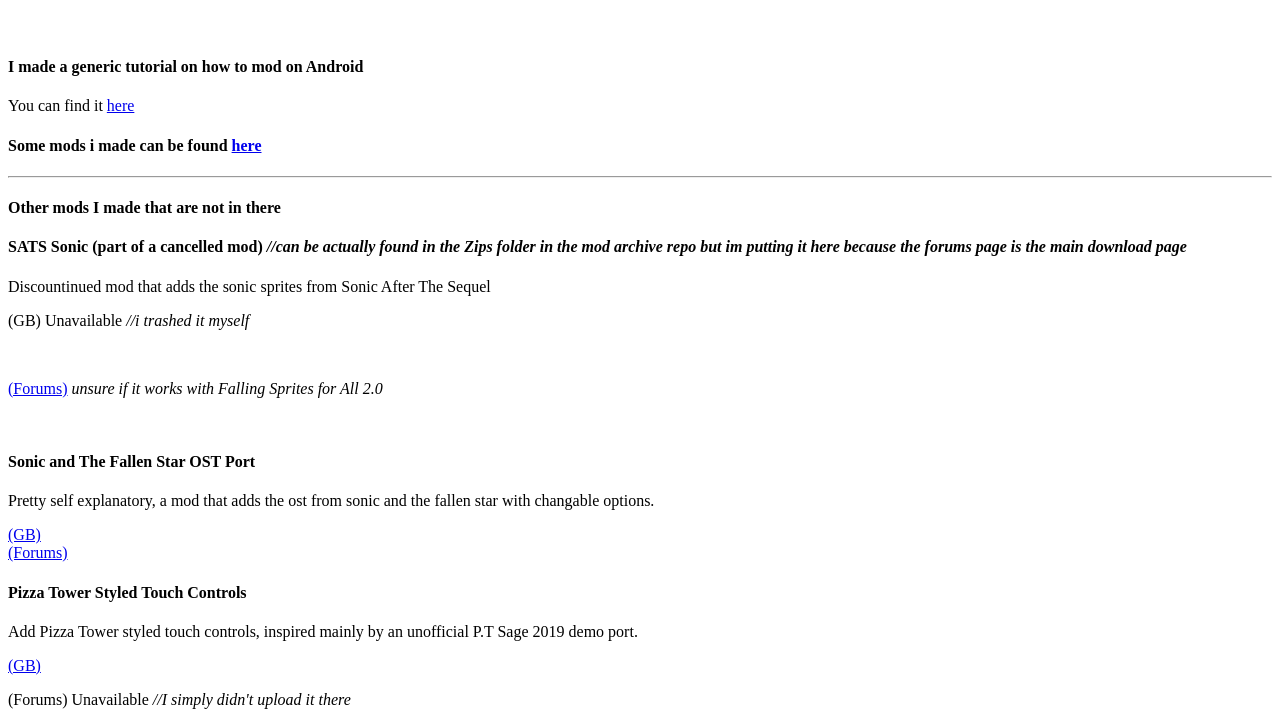
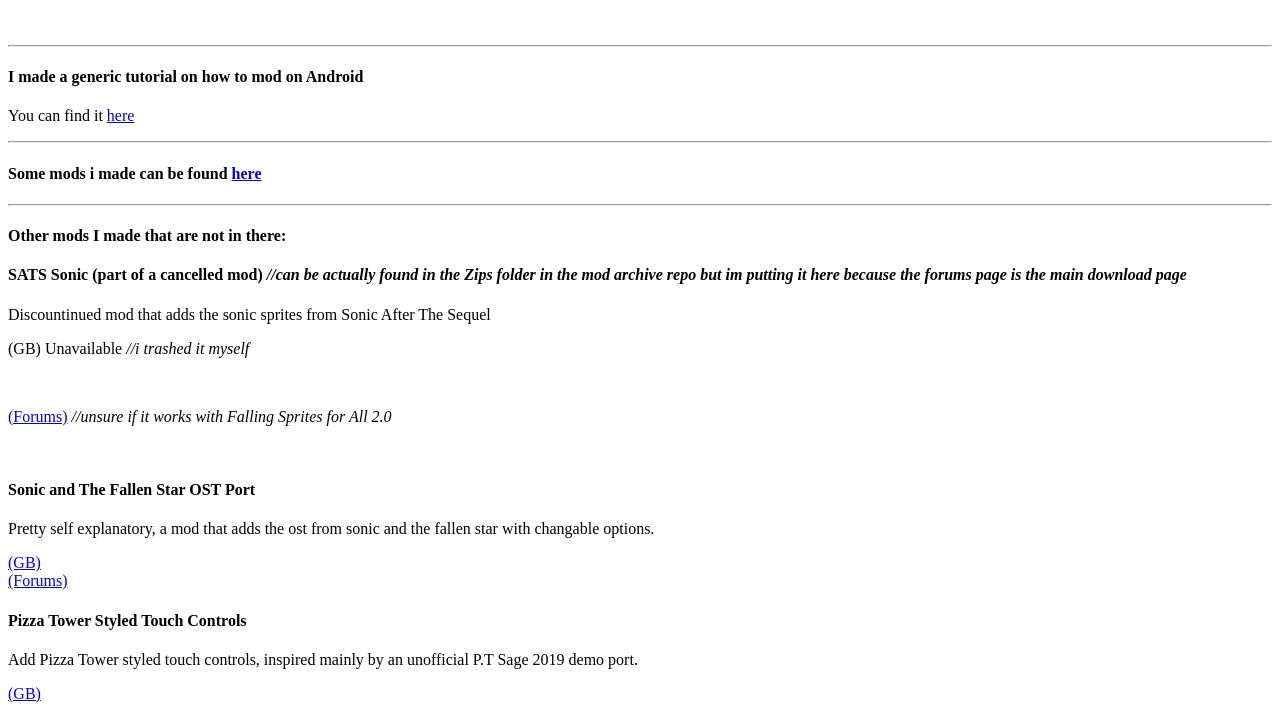
Before and after one commit to Hexfalc/HexFalc.github.io, a plain HTML site: page s3air/index.html in a window 1280 px wide. Shown: the part 61-777 px from the top of the page. Drawn offline with Linux system fonts and the light colour scheme.

Commit message:
Update index.html

```diff
--- a/s3air/index.html
+++ b/s3air/index.html
@@ -5,21 +5,21 @@
 <body>
 
 <h1>HexFalc Sonic 3 AIR Mods and Other Misc Stuff</h1> <br>
-
+<hr>
 <h4>I made a generic tutorial on how to mod on Android</h4>
 
 <p>You can find it <a href="https://gamebanana.com/tuts/15964">here</a></p>
-
+<hr>
 <h4>Some mods i made can be found <a href="https://github.com/Hexfalc/HexFalc-3AIR-Mods-Archive">here</a></h4>
 <hr>
-<h4>Other mods I made that are not in there</h4>
+<h4>Other mods I made that are not in there:</h4>
 
 <h4>SATS Sonic (part of a cancelled mod) <i>//can be actually found in the Zips folder in the mod archive repo but im putting it here because the forums page is the main download page</i></h4>
 
 <p>Discountinued mod that adds the sonic sprites from Sonic After The Sequel<p>
 
 <p>(GB) Unavailable <i>//i trashed it myself</i></p> <br>
-<p><a href="https://sonic3air.boards.net/thread/85/discontinued-sonic-after-sequel?page=1#scrollTo=406">(Forums)</a> <i>unsure if it works with Falling Sprites for All 2.0</i></p><br>
+<p><a href="https://sonic3air.boards.net/thread/85/discontinued-sonic-after-sequel?page=1#scrollTo=406">(Forums)</a> <i>//unsure if it works with Falling Sprites for All 2.0</i></p><br>
 
 <h4>Sonic and The Fallen Star OST Port</h4>
 
```
